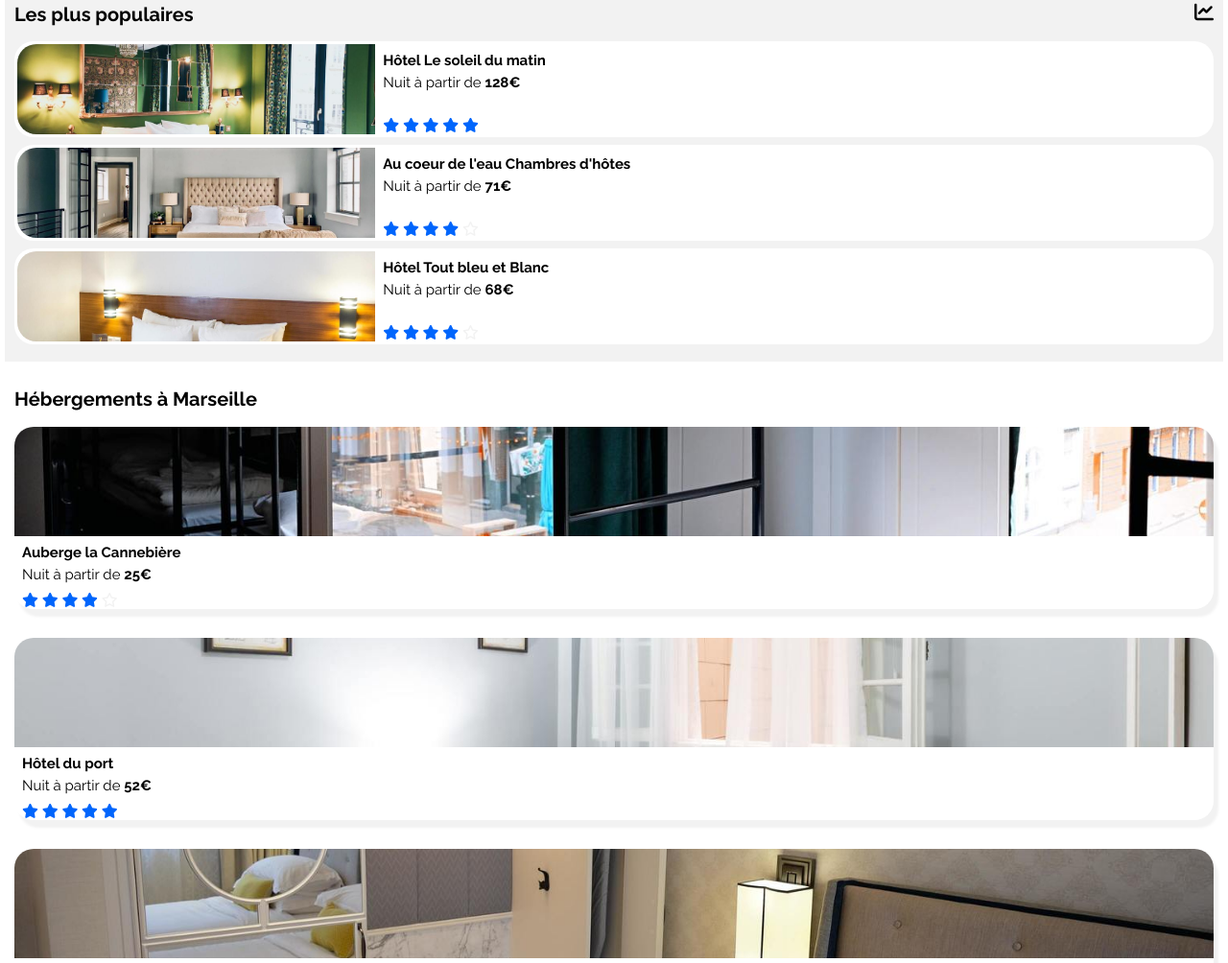
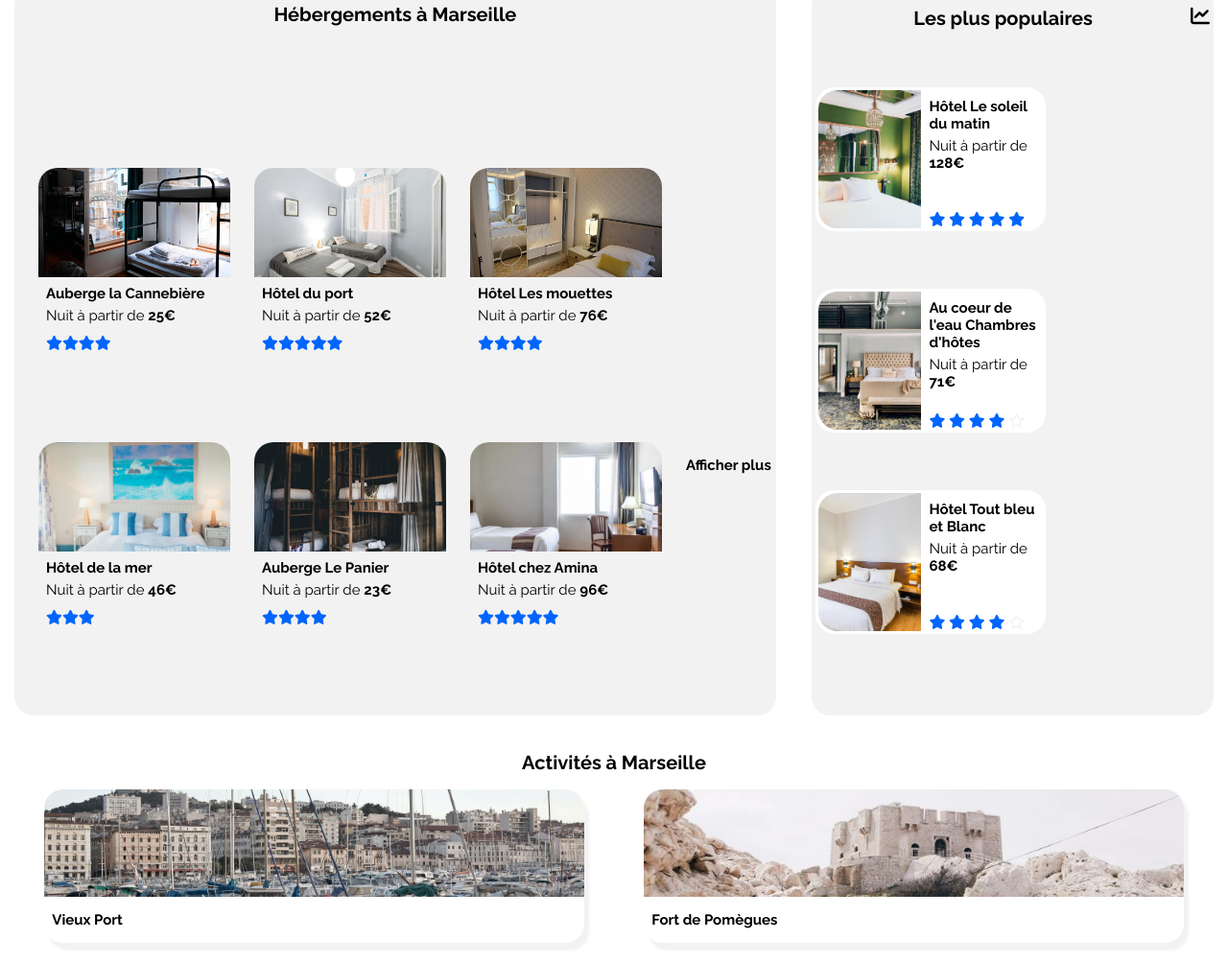
Before and after one commit to sebdelacaps/SebastienSoumier_2_13122020, a plain HTML site: page index.html in a window 1280 px wide. Shown: the part 568-1572 px from the top of the page at 96% size. Drawn offline with Linux system fonts and the light colour scheme.

Commit message:
refonte totale v tablette ok

```diff
--- a/index.html
+++ b/index.html
@@ -73,6 +73,7 @@
         </header>
 
         <main>
+            <div id="pop_heb">
             <section id="populaire">
                 <h2>Les plus populaires <i class="fas fa-chart-line"></i></h2>
                 <div id="conteneur_pop_master">
@@ -134,7 +135,9 @@
             </section>
 
             <section id="hebergement">
+
                 <h2>Hébergements à Marseille</h2>
+             <div>
                 <div class="conteneur_heb">
                     <div class="conteneur_img_heb">
                         <img class="image" src="\images\hebergements\3_medium\marcus-loke-WQJvWU_HZFo-unsplash.jpg" alt="">
@@ -245,7 +248,7 @@
                 </div>
                 <p id="afficher">Afficher plus</p>
             </section>
-
+        </div>
             <section id="activites">
                 <h2>Activités à Marseille</h2>
                 <div class="conteneur_act">
@@ -287,6 +290,7 @@
                     </div>
                     <h3>Parc Longchamp</h3>
                 </div>
+             </div>
             </section>
         </main>
 
--- a/style.css
+++ b/style.css
@@ -366,6 +366,7 @@ i[class="fas fa-star"] {
 
   #activites{
     display:flex;
+    justify-content: space-around;
     flex-wrap:wrap;
     padding:10px;
   }
@@ -404,7 +405,98 @@ i[class="fas fa-star"] {
       padding-left: 18px;
   }
 
+
+
   /* MEDIA QUERIES */
+
+  @media screen and (min-width:768px) {
+
+    h1{
+        text-align: center;
+    }
+
+    h2{
+        text-align: center;
+        width: 100%;
+    }
+    header p{
+        text-align: center;
+    }
+
+    #filtre {
+        text-align: left;
+    }
+
+    #populaire{
+        width: 33.5%;
+        float:right;
+       height:100%;
+       border-radius: 20px;
+       padding:4px;
+
+
+    }
+
+    #conteneur_pop_master{
+
+
+    }
+
+    .conteneur_img_pop{
+        width:60%;
+
+    }
+
+
+    #pop_heb{
+        height: 780px;
+        width: 100%;
+        padding:10px;
+    }
+    .conteneur_pop{
+        width: 240px;
+        height:150px;
+        margin-top:60px;
+    }
+
+    #hebergement{
+       background-color: #f2f2f2;
+       width: 63.5%;
+       border-radius: 20px;
+       padding:0;
+       margin-right: 3%;
+       height:100%;
+    }
+
+    #hebergement div:nth-child(2){
+    display:flex;
+    flex-wrap: wrap;
+    align-items: stretch;
+
+
+    }
+    .conteneur_heb{
+        width: 200px ;
+        margin-left: 25px;
+    }
+
+    #afficher{
+        margin-left: 25px;
+    }
+
+
+    .conteneur_act{
+
+        width: 45%;
+
+      }
+
+      .div_foot{
+        width:200px;
+        padding-left: 18px;
+    }
+}
+
 
   /* header nav {
     clear: both;
```
